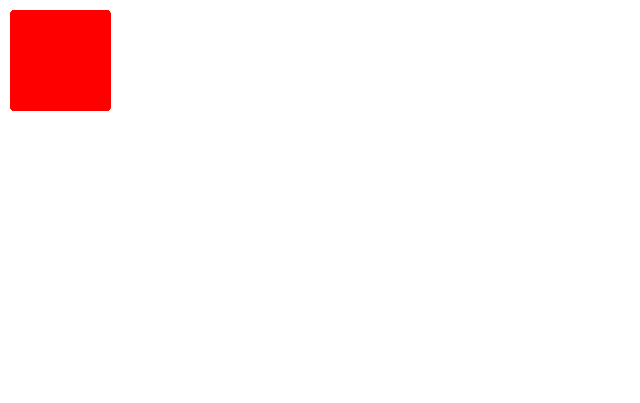
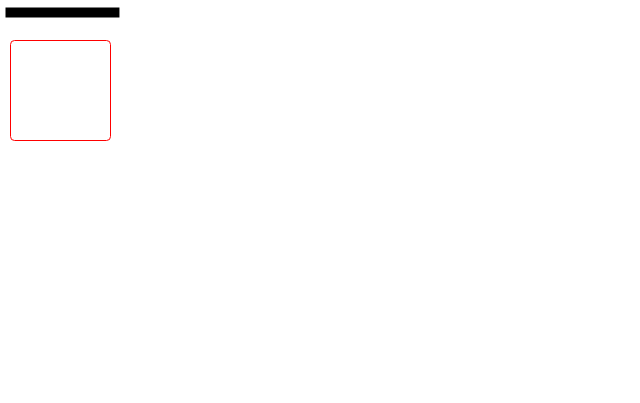
Before and after one commit to ischyrus/CanvasUI, a plain HTML site: page Dev.html in a window 1280 px wide. Shown: the whole page, without its empty margins (0-640 px from the left). Drawn offline with Linux system fonts and the light colour scheme.

Commit message:
Something was wrong with the corner rounding that was causing a serious performance issue.

```diff
--- a/Dev.html
+++ b/Dev.html
@@ -11,22 +11,21 @@
 			* {
 				padding: 0;
 				margin: 0;
-			}
+			},
 
 			html, body {
 				width: 100%;
 				height: 100%;
 				font-family: 'Arial';
-			}
+			},
 		</style>
 		<script type="text/javascript">
 			window.onload = function() {
 				var rect = new UI.Rectangle(100, 100, {
-					fill : 'red',
-					radiusX : 4,
-					radiusY : 4,
+					stroke : 'red',
+					cornerRadius : 4,
 					x : 10,
-					y : 10 });
+					y : 40 });
 				var canvas = new UI.Canvas(document.body, 'drawingCanvas', 400, 400, rect, null);
 			};
 		</script>
--- a/Framework/Controls/Shapes/Rectangle.js
+++ b/Framework/Controls/Shapes/Rectangle.js
@@ -29,8 +29,10 @@
 
 UI.Rectangle = UI.CanvasNode({
 	fill: null,
-	radiusX : 0,
-	radiusY : 0,
+	/*
+	 * The radius to put on corners. At the moment the radius must be the same for all corners.
+	 */
+	cornerRadius : 0,
 	stroke : null,
 	strokeWidth : 0,
 	x : 0,
@@ -64,34 +66,32 @@ UI.Rectangle = UI.CanvasNode({
 
 		var x = this.x;
 		var y = this.y;
+		var thisWidth = this.width;
+		var thisHeight = this.height;
 
-    if (this.radiusX || this.radiusY) {
-      var rx = Math.min(this.width * 0.5, this.radiusX || this.radiusY);
-      var ry = Math.min(this.height * 0.5, this.radiusY || rx);
-      var k = 0.5522847498;
-      var krx = k * rx;
-      var kry = k * ry;
-      ctx.moveTo(x + rx, y);
-      ctx.lineTo(x - rx + this.width, y);
-      ctx.bezierCurveTo(x - rx + this.width + krx, y, x + this.width, y + ry - kry, x + this.width, y + ry);
-      ctx.lineTo(x + this.width, y + this.height - ry);
-      ctx.bezierCurveTo(x + this.width, y + this.height - ry + kry, x - rx + this.width + krx, y + this.height, x - rx + this.width, y + this.height);
-      ctx.lineTo(x + rx, y + this.height);
-      ctx.bezierCurveTo(x + rx - krx, y + this.height, x, y + this.height - ry + kry, x, y + this.height - ry);
-      ctx.lineTo(x, y + ry);
-      ctx.bezierCurveTo(x, y + ry - kry, x + rx - krx, y, x + rx, y);
+    if (this.cornerRadius) {
+			ctx.beginPath();
+			ctx.moveTo(x + this.cornerRadius, y);
+			ctx.lineTo(x + thisWidth - this.cornerRadius, y);
+			ctx.quadraticCurveTo(x + thisWidth, y, x + thisWidth, y + this.cornerRadius);
+			ctx.lineTo(x + thisWidth, y + thisHeight - this.cornerRadius);
+			ctx.quadraticCurveTo(x + thisWidth, y + thisHeight, x + thisWidth - this.cornerRadius, y + thisHeight, this.cornerRadius);
+			ctx.lineTo(x + this.cornerRadius, y + thisHeight);
+			ctx.quadraticCurveTo(x, y + thisHeight, x, y + this.height - this.cornerRadius);
+			ctx.lineTo(x, y + this.cornerRadius);
+			ctx.quadraticCurveTo(x, y, x + this.cornerRadius, y);
       ctx.closePath();
     }
 		else {
-      if (this.width < 0) {
-				x += this.width;
+      if (thisWidth < 0) {
+				x += thisWidth;
 			}
 
-      if (this.height < 0) {
-				y += this.height;
+      if (thisHeight < 0) {
+				y += thisHeight;
 			}
 
-      ctx.rect(x, y, Math.abs(this.width), Math.abs(this.height));
+      ctx.rect(x, y, Math.abs(thisWidth), Math.abs(thisHeight));
     }
 
 		if (this.fill) {
--- a/Framework/Core/Canvas.js
+++ b/Framework/Core/Canvas.js
@@ -88,7 +88,8 @@ UI.Canvas = UI.CanvasNode({
 	 */
   _startTime : 0,
 	/*
-	 * The frames per second averaged over the number of frames set by fpsFrames.
+	 * The frames per second averaged over the number of frames set by fpsFrames and the amount
+	 * of time it took start to end.
 	 */
   realFps : 0,
 	/*
@@ -211,6 +212,8 @@ UI.Canvas = UI.CanvasNode({
 	},
 
 	draw : function(ctx, w, h){
+		ctx.clearRect(0, 0, w, h);
+
 		// If you are drawing a line at (0,0) you'll have an issue with the line not being crisp.
 		// To draw a line on the 0th pixel the coordinates actually need to be (0.5, 0.5).
 		// Rather than having to remember this and adding 0.5 to everything the canvas will
@@ -220,6 +223,14 @@ UI.Canvas = UI.CanvasNode({
 		if (this.content) {
 			this.content.draw(ctx, w, h);
 		}
+
+		var fpsOutput = 'fps: ' + this.fps.toFixed(2) + ' real fps: ' + this.realFps.toFixed(2);
+
+		ctx.fillStyle = 'Black';
+		ctx.fillRect(5, 7, ctx.measureText(fpsOutput).width, 10);
+		ctx.fillStyle = '#ff00ff';
+		ctx.fillText(fpsOutput, 5, 15, null);
+
 
 		// The canvas will always be the size it was created at.
 		return {
```
